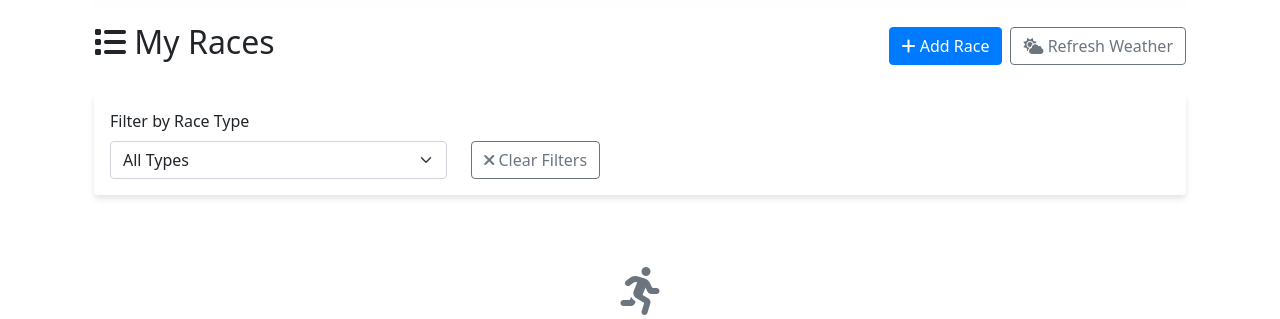
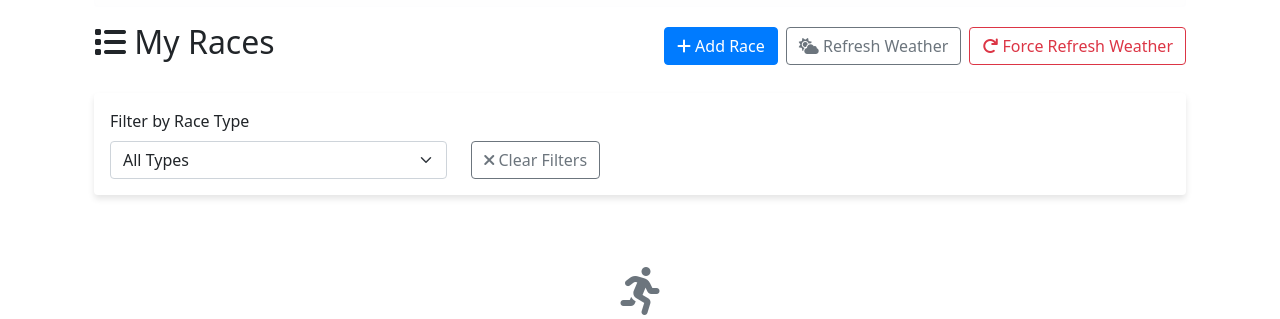
Before and after one commit to yancmo1/server-stack-monorepo-v2, a Flask app: template apps/5k-tracker-pwa/templates/races.html in a window 1280 px wide. Shown: the part 105-424 px from the top of the page. Run offline with Flask 3, Linux system fonts and the light colour scheme; the template is opened without the code that fills it, so the values that code supplies are empty; some libraries are stand-ins or nearby versions.

Commit message:
5k-tracker-pwa: 2 file(s) updated - 5k-tracker-pwa/app.py,5k-tracker-pwa/templates/races.html

```diff
--- a/apps/5k-tracker-pwa/templates/races.html
+++ b/apps/5k-tracker-pwa/templates/races.html
@@ -24,6 +24,12 @@
             <form method="POST" action="{{ url_for('backfill_weather') }}" onsubmit="return confirm('Backfill weather for all races now?')">
                 <button type="submit" class="btn btn-outline-secondary">
                     <i class="fas fa-cloud-sun"></i> Refresh Weather
+                </button>
+            </form>
+            <form method="POST" action="{{ url_for('backfill_weather', force=1) }}" onsubmit="return confirm('Force re-poll weather for all races? This will overwrite cached values.')">
+                <input type="hidden" name="force" value="1" />
+                <button type="submit" class="btn btn-outline-danger">
+                    <i class="fas fa-redo"></i> Force Refresh Weather
                 </button>
             </form>
         </div>
```
Also changed, not shown: apps/5k-tracker-pwa/app.py (+11 -5 lines).
